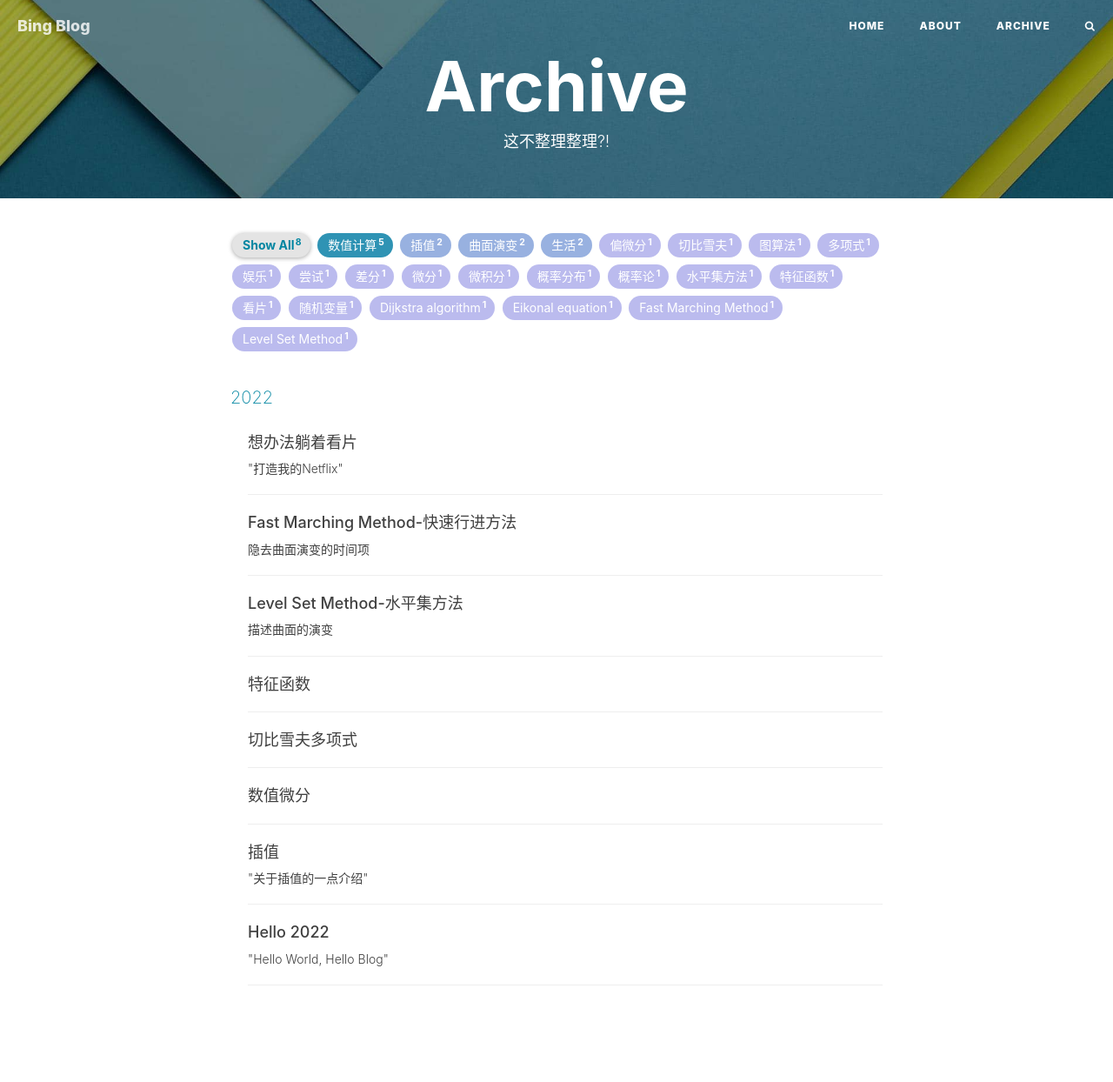
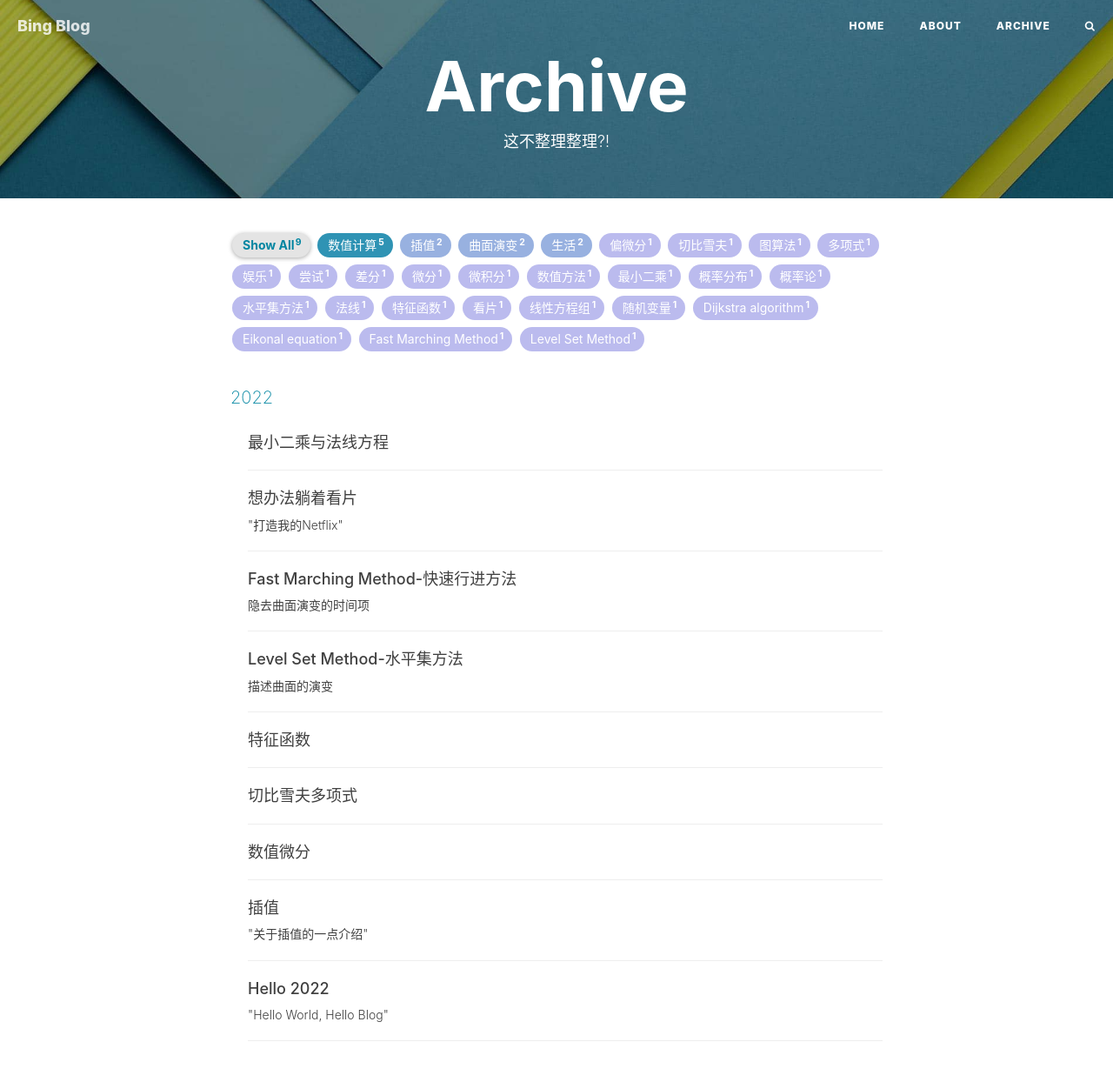
Before and after one commit to qiubinglin/qiubinglin.github.io, a Jekyll site: the page built from archive.html, in a window 1280 px wide. Shown: the whole page at 87% size. Built offline with Jekyll 4.4.1, drawn with Linux system fonts in a browser that asks for light colours; nearby versions of some CDN libraries; comment, search, counter and statistics services are not loaded; before the commit the page ends 1180 px from its top, so only the background shows below that.

Commit message:
Post Least Squares and Normal Equation

```diff
--- a/_draft/Least Squares and Normal Equation.md
+++ b/_posts/2022-10-22-Least Squares and Normal Equation.md
@@ -1,10 +1,11 @@
 ---
 layout:     post
 title:      "最小二乘与法线方程"
-date:       2022-02-13 13:32:00
+date:       2022-10-22 11:34:00
 author:     "Bing"
 catalog: true
 tags:
+    - 数值方法
     - 最小二乘
     - 线性方程组
     - 法线
```
